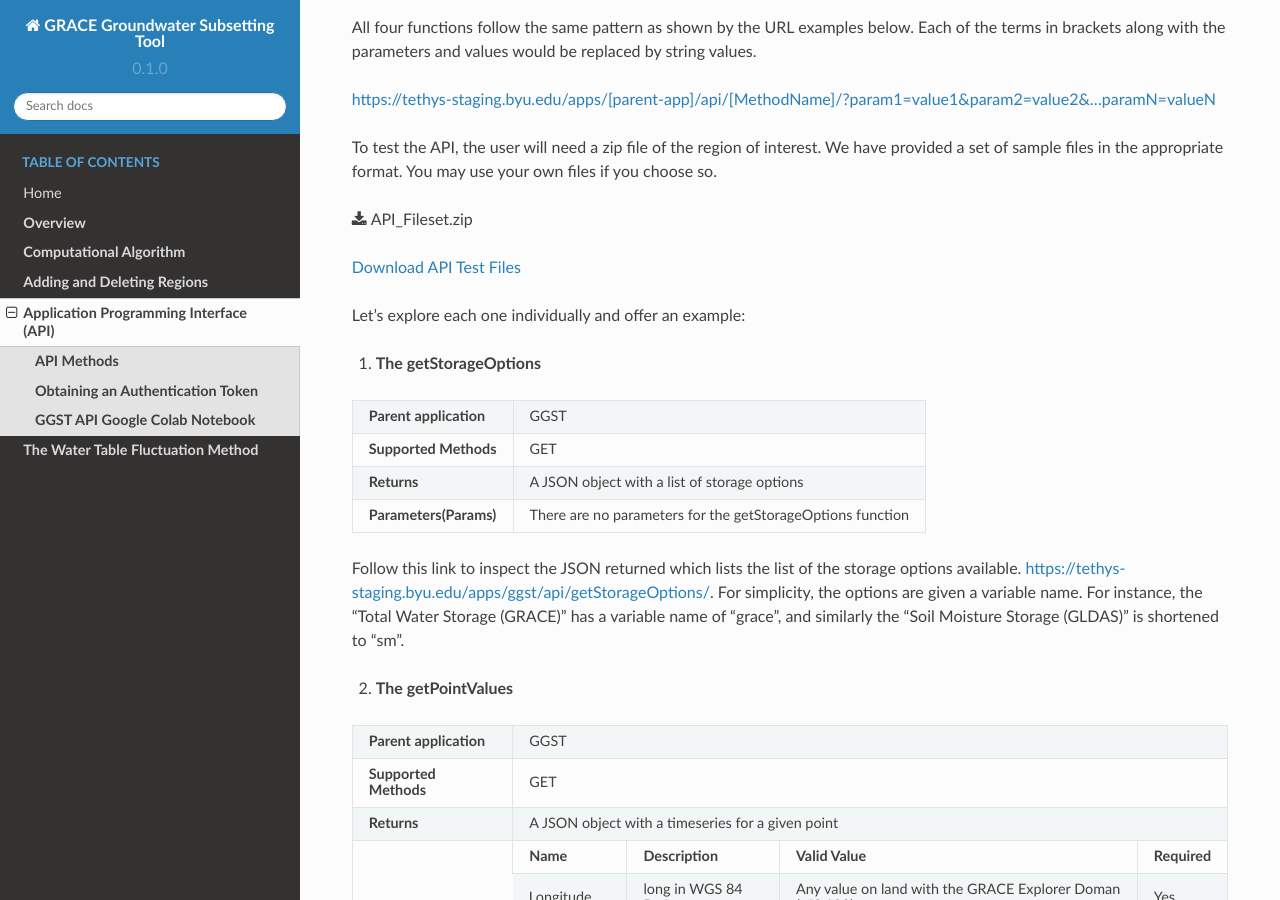
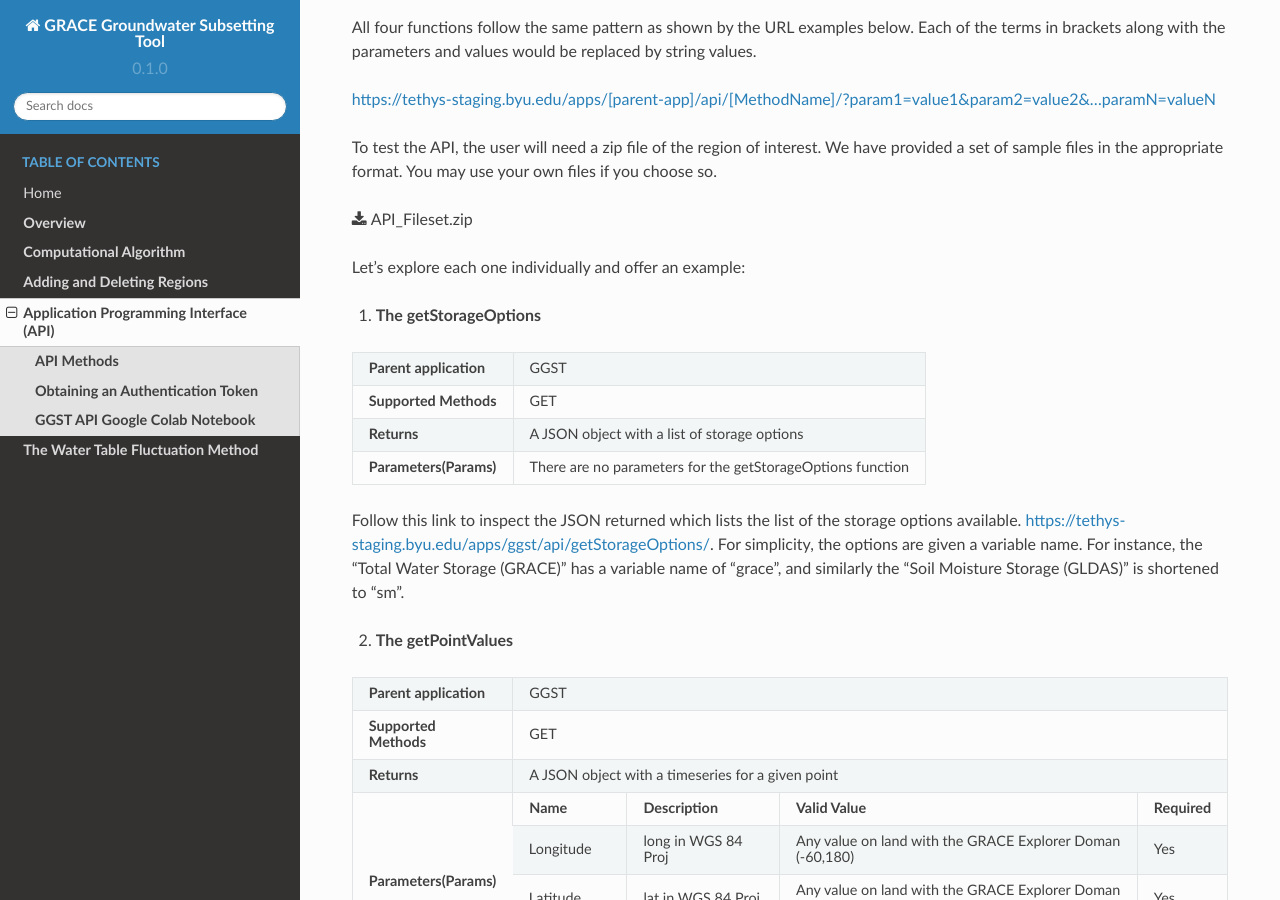
Before and after one commit to BYU-Hydroinformatics/ggst, a Sphinx documentation site: the page built from docs/source/api.rst, in a window 1280 px wide and 900 px high, scrolled down 724 px. Built offline with Sphinx 7.4.7 and the Read the Docs theme 2.0.0, drawn with Linux system fonts in a browser that asks for light colours.

Commit message:
Update api.rst
Fix download link

```diff
--- a/docs/source/api.rst
+++ b/docs/source/api.rst
@@ -32,8 +32,6 @@ https://tethys-staging.byu.edu/apps/[parent-app]/api/[MethodName]/?param1=value1
 To test the API, the user will need a zip file of the region of interest. We have provided a set of sample files in the appropriate format. You may use your own files if you choose so.
 
 :download:`API_Fileset.zip </test_files/API_Fileset.zip>`
-
-`Download API Test Files <https://github.com/BYU-Hydroinformatics/ggst/blob/main/docs/source/test_files/API_Fileset.zip>`_
 
 Let's explore each one individually and offer an example:
 
```
